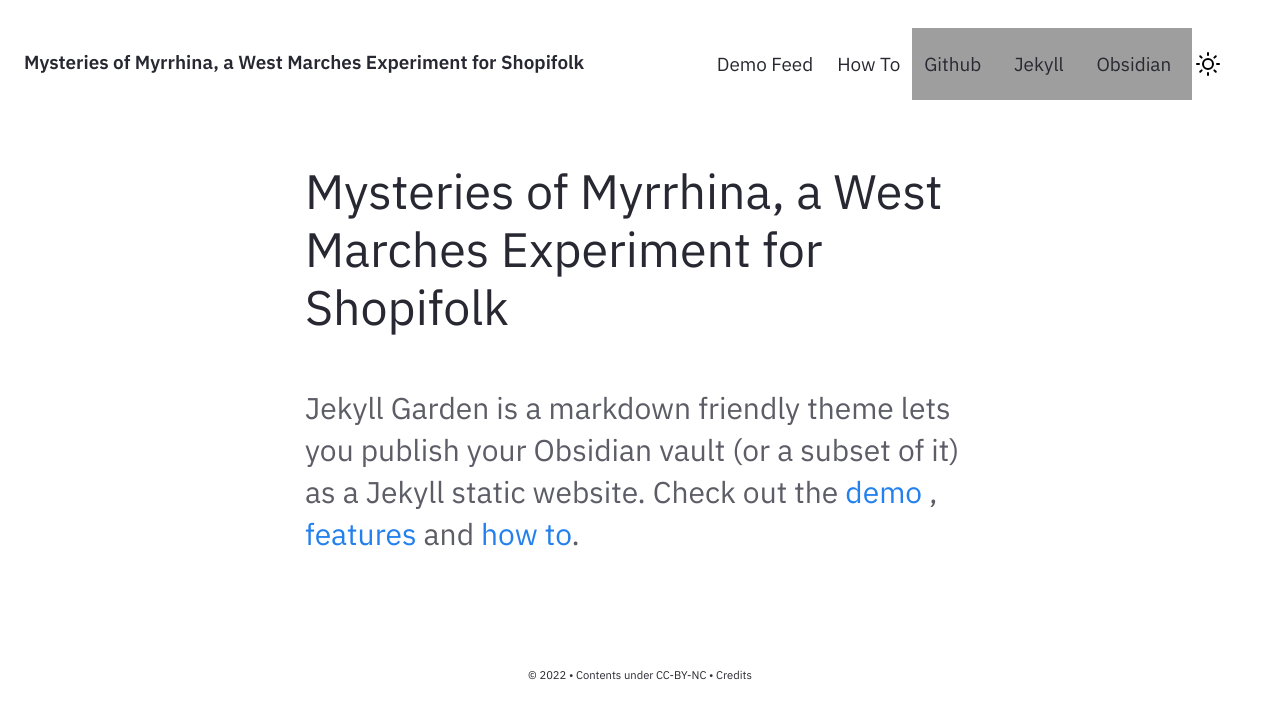
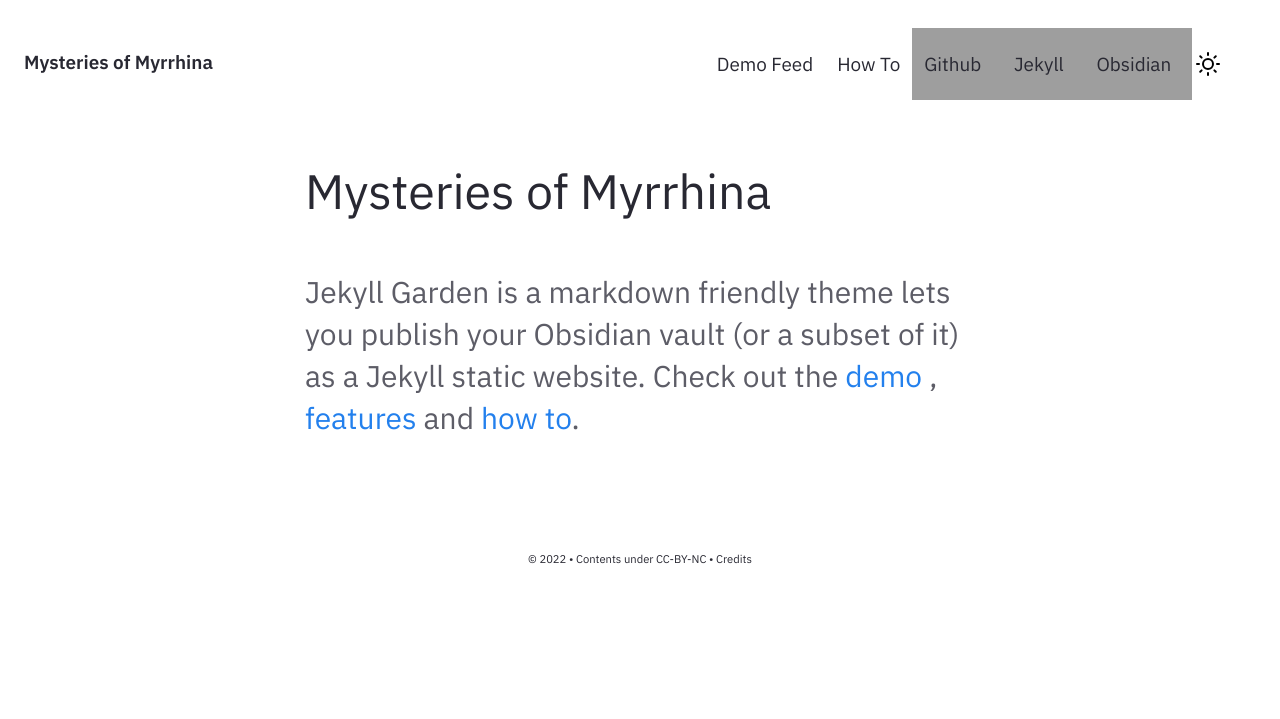
Before and after one commit to kmdavis/myrrhina, a Jekyll site: the page built from pages/index.md, in a window 1280 px wide, cut to the strip 0-719 px from the top of the page. Built offline with Jekyll 4.4.1, drawn with Linux system fonts in a browser that asks for light colours; grey boxes are pictures that could not be loaded.

Commit message:
Update _config.yml

```diff
--- a/_config.yml
+++ b/_config.yml
@@ -27,7 +27,7 @@ baseurl: "/myrrhina"
 
 # Website Header, Description, Footer year and text.
 # If you are deleting this, make sure you remove it from HTML files too
-heading: Mysteries of Myrrhina, a West Marches Experiment for Shopifolk
+heading: Mysteries of Myrrhina
 content: Obsidian ready Jekyll Theme
 copyright:
   year: © 2022
```
